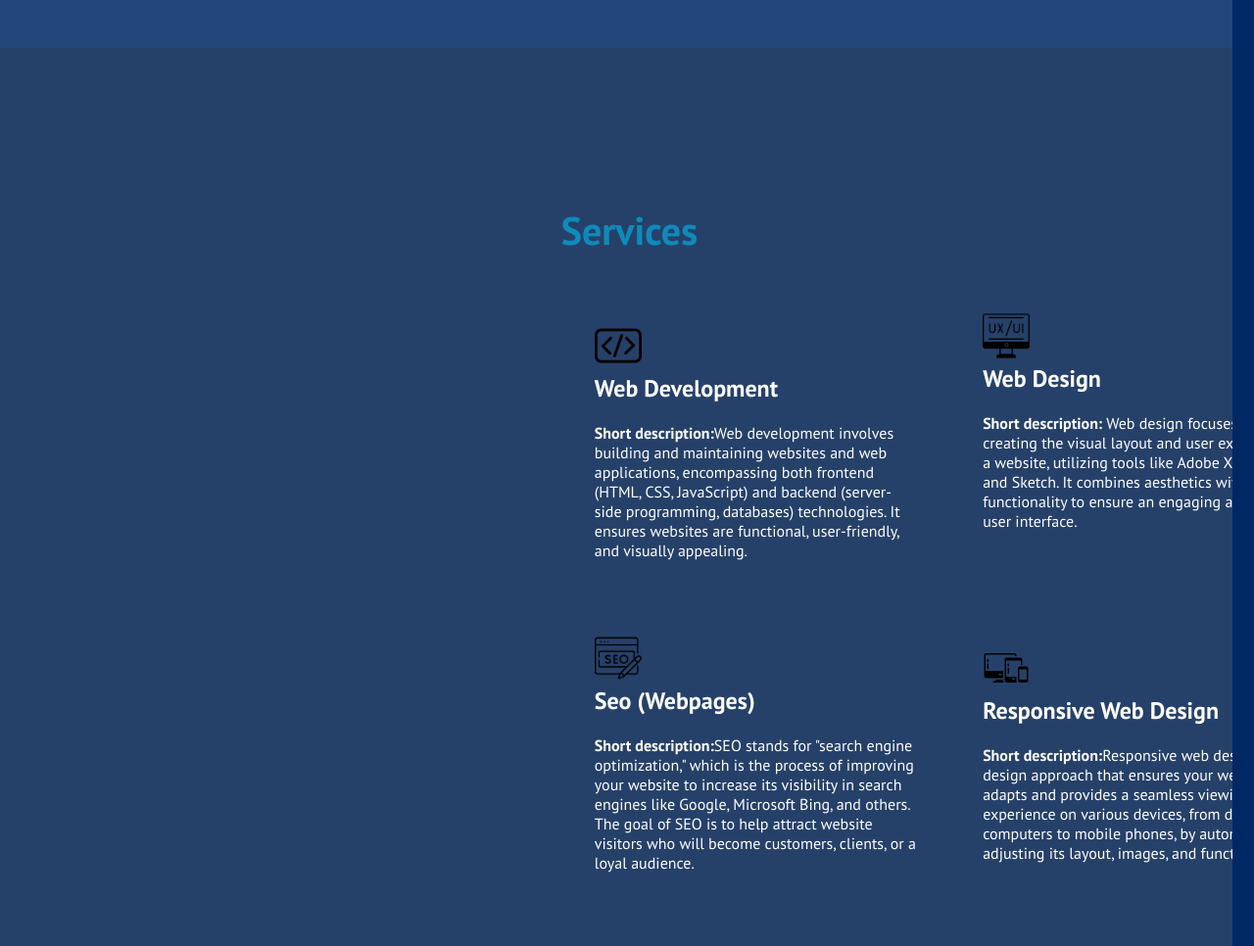
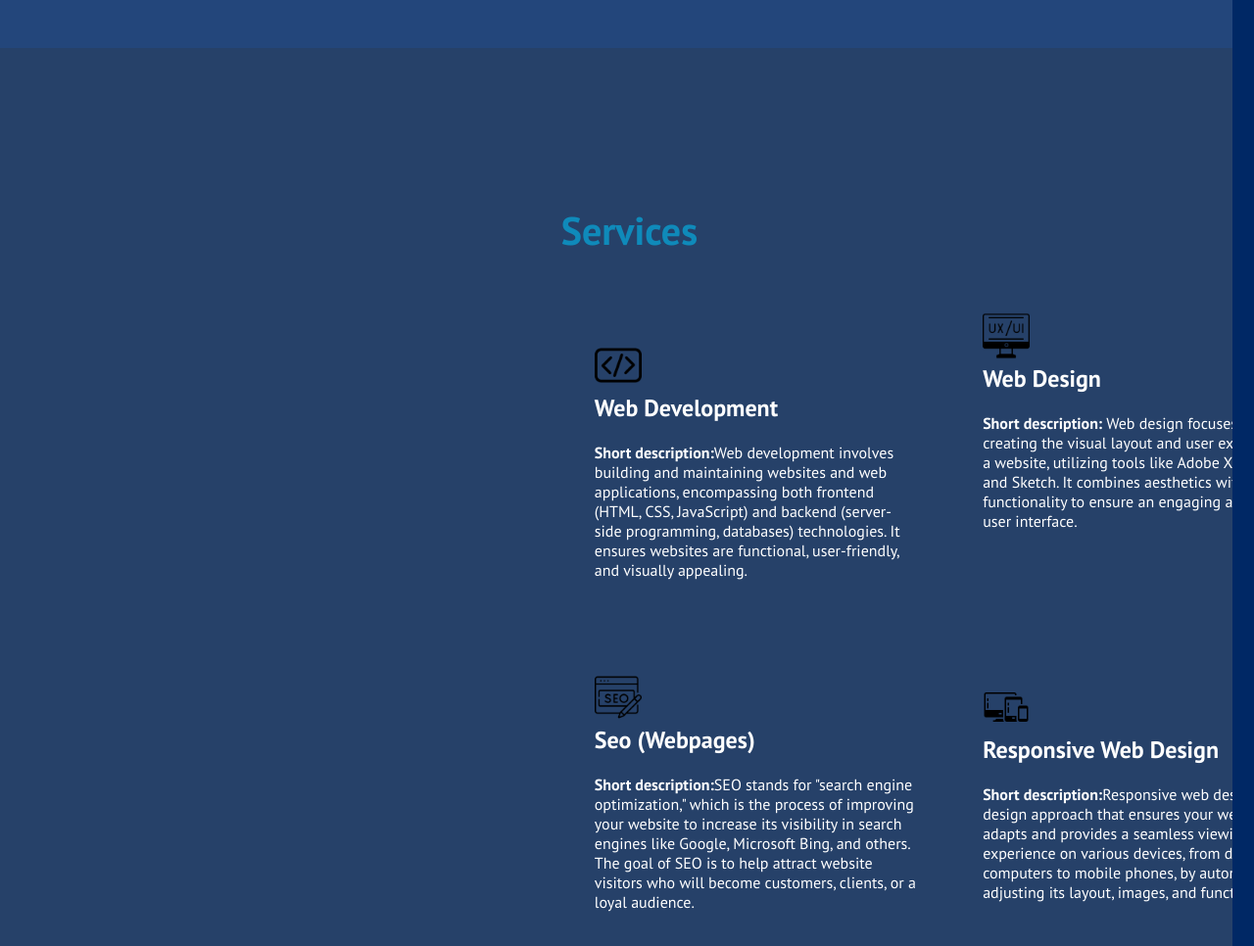
Before and after one commit to marvelouskiranmai/Portfolio-resume, a plain HTML site: page index.htm in a window 1280 px wide. Shown: the part 3471-4437 px from the top of the page at 98% size. Drawn offline with nearby package versions, Linux system fonts and the light colour scheme.

```diff
--- a/index.htm
+++ b/index.htm
@@ -153,7 +153,7 @@
                         <img src="design.png">
                         <h2>Web Design</h2>
                         <br>
-                        <p><b>Short description:</b> Web design focuses on creating the visual layout and user experience of a website, utilizing tools like Adobe XD, Figma, and Sketch. It combines aesthetics with functionality to ensure an engaging and intuitive user interface.<br><br><br></p>
+                        <p><b>Short description:</b> Web design focuses on creating the visual layout and user experience of a website, utilizing tools like Adobe XD, Figma, and Sketch. It combines aesthetics with functionality to ensure an engaging and intuitive user interface.<br><br><br><br><br></p>
                     </td>
                 </tr>
                 <tr>
```
